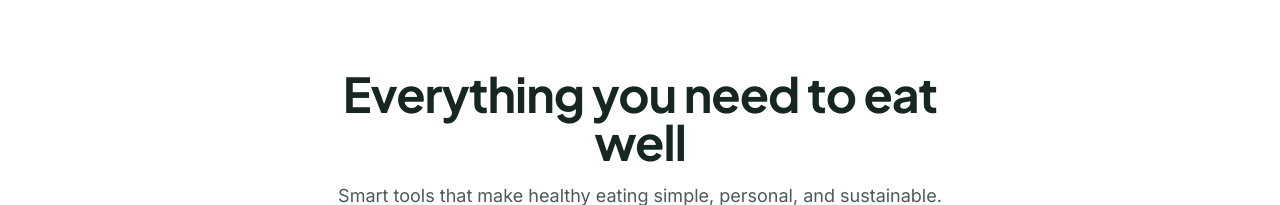
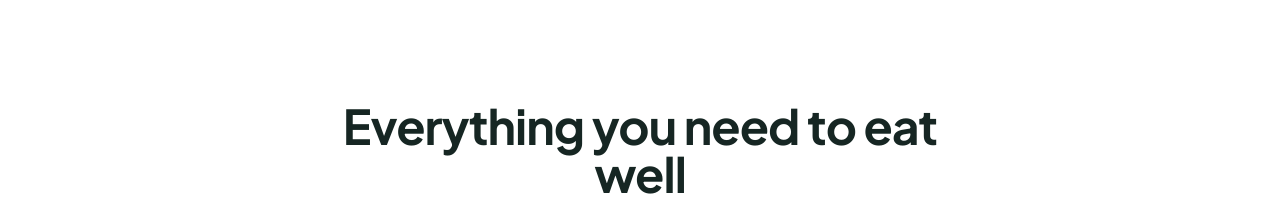
Before and after one commit to fardinrifat55-art/SmartBite, a Next.js app: page / in a window 1280 px wide. Shown: the part 747-952 px from the top of the page. Built offline with nearby package versions, Linux system fonts and the light colour scheme.

Commit message:
cfce229a-bff4-4615-a186-0e70dd4d4f96

```diff
--- a/src/components/landing/LandingHero.tsx
+++ b/src/components/landing/LandingHero.tsx
@@ -190,24 +190,6 @@ export function LandingHero() {
           </div>
         </div>
       </div>
-
-      {/* === Sharp white transition section === */}
-      <div className="bg-white py-16 sm:py-20">
-        <div className="mx-auto max-w-2xl px-4 text-center">
-          <motion.h2
-            initial={{ opacity: 0, y: 20 }}
-            whileInView={{ opacity: 1, y: 0 }}
-            viewport={{ once: true }}
-            transition={{ duration: 0.5 }}
-            className="font-jakarta text-3xl sm:text-4xl lg:text-5xl font-extrabold text-[#162623] tracking-tight"
-          >
-            Everything you need to eat well
-          </motion.h2>
-          <p className="mt-4 text-base sm:text-lg text-[#4A5A55]">
-            Smart tools that make healthy eating simple, personal, and sustainable.
-          </p>
-        </div>
-      </div>
     </section>
   );
 }
```
Also changed, not shown: upload/pasted_image_1794600347105.png (added).
